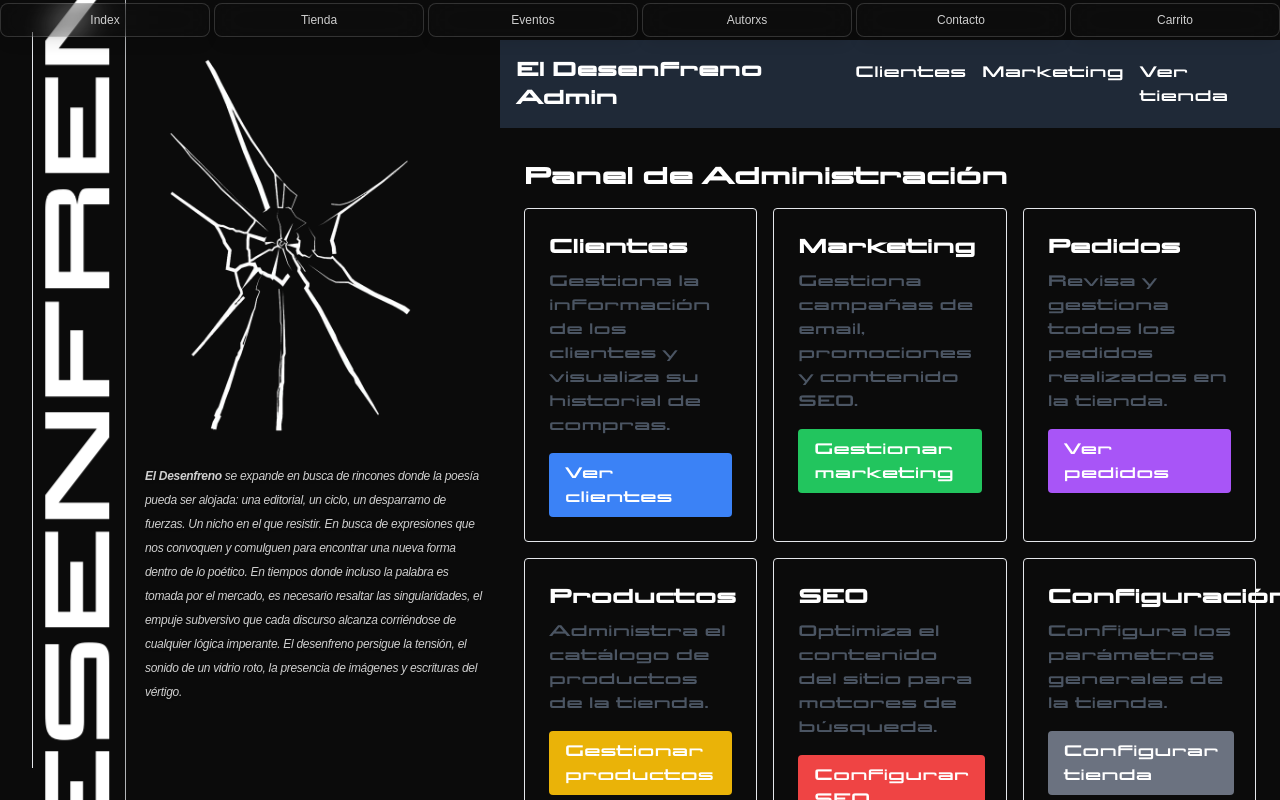
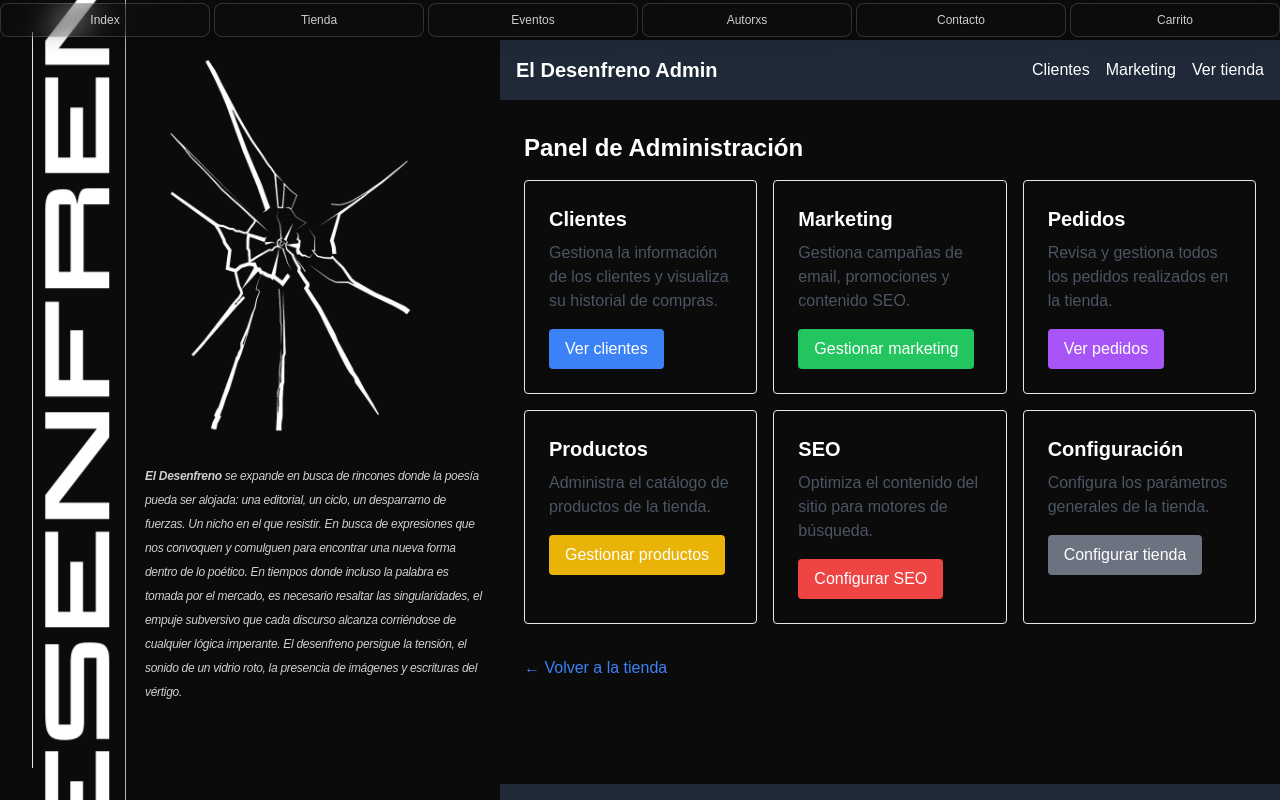
Before and after one commit to i9-9/eldesenfreno, a Next.js app: page /admin in a window 1280 px wide. Shown: the top 800 px of the page. Built offline with nearby package versions, Linux system fonts and the light colour scheme.

Commit message:
correct prices

```diff
--- a/app/admin/customers/page.tsx
+++ b/app/admin/customers/page.tsx
@@ -91,14 +91,14 @@ export default function CustomersPage() {
 
   return (
     <div className="p-4">
-      <h1 className="text-2xl font-bold mb-4">Clientes</h1>
+      <h1 className="text-2xl font-neue-display font-bold mb-4">Clientes</h1>
       <Link href="/admin" className="text-blue-500 hover:underline mb-4 inline-block">
         ← Volver al panel de administración
       </Link>
 
       <div className="mt-4 flex flex-col md:flex-row gap-4">
         <div className="md:w-1/3">
-          <h2 className="text-xl font-semibold mb-2">Lista de clientes ({customers.length})</h2>
+          <h2 className="text-xl font-neue-display font-semibold mb-2">Lista de clientes ({customers.length})</h2>
           {customers.length === 0 ? (
             <p>No hay clientes registrados.</p>
           ) : (
@@ -123,9 +123,9 @@ export default function CustomersPage() {
         <div className="md:w-2/3">
           {selectedCustomer ? (
             <div>
-              <h2 className="text-xl font-semibold mb-2">Detalles del cliente</h2>
+              <h2 className="text-xl font-neue-display font-semibold mb-2">Detalles del cliente</h2>
               <div className="border rounded p-4 mb-4">
-                <h3 className="text-lg font-medium">{selectedCustomer.name}</h3>
+                <h3 className="text-lg font-neue-display font-medium">{selectedCustomer.name}</h3>
                 <div className="grid grid-cols-1 md:grid-cols-2 gap-4 mt-2">
                   <div>
                     <p><strong>Email:</strong> {selectedCustomer.email}</p>
@@ -144,7 +144,7 @@ export default function CustomersPage() {
                 </div>
               </div>
 
-              <h3 className="text-lg font-semibold mb-2">Historial de compras ({selectedCustomer.purchases.length})</h3>
+              <h3 className="text-lg font-neue-display font-semibold mb-2">Historial de compras ({selectedCustomer.purchases.length})</h3>
               {selectedCustomer.purchases.map((purchase) => (
                 <div key={purchase.id} className="border rounded mb-2 overflow-hidden">
                   <div className="bg-gray-100 p-3 border-b">
--- a/app/admin/layout.tsx
+++ b/app/admin/layout.tsx
@@ -3,11 +3,11 @@ import Link from 'next/link';
 
 export default function AdminLayout({ children }: { children: ReactNode }) {
   return (
-    <div className="flex flex-col min-h-screen">
+    <div className="flex flex-col min-h-screen font-neue-haas-grotesk">
       <header className="bg-gray-800 text-white p-4">
         <div className="container mx-auto flex justify-between items-center">
           <div className="flex items-center space-x-4">
-            <Link href="/admin" className="text-xl font-bold">
+            <Link href="/admin" className="text-xl font-neue-display font-bold">
               El Desenfreno Admin
             </Link>
           </div>
--- a/app/admin/marketing/page.tsx
+++ b/app/admin/marketing/page.tsx
@@ -74,7 +74,7 @@ export default function MarketingPage() {
 
   return (
     <div className="p-4">
-      <h1 className="text-2xl font-bold mb-4">Marketing</h1>
+      <h1 className="text-2xl font-neue-display font-bold mb-4">Marketing</h1>
       <Link href="/admin" className="text-blue-500 hover:underline mb-4 inline-block">
         ← Volver al panel de administración
       </Link>
@@ -118,7 +118,7 @@ export default function MarketingPage() {
         <div className="mt-4">
           {activeTab === 'email' && (
             <div>
-              <h2 className="text-xl font-semibold mb-4">Campañas de Email</h2>
+              <h2 className="text-xl font-neue-display font-semibold mb-4">Campañas de Email</h2>
               <p className="mb-4 text-gray-600">
                 Configura y envía campañas de email a tus clientes. Puedes segmentar por tipo de cliente o enviar a todos.
               </p>
@@ -185,7 +185,7 @@ export default function MarketingPage() {
 
           {activeTab === 'social' && (
             <div>
-              <h2 className="text-xl font-semibold mb-4">Redes Sociales</h2>
+              <h2 className="text-xl font-neue-display font-semibold mb-4">Redes Sociales</h2>
               <p className="mb-4 text-gray-600">
                 Programa publicaciones para tus redes sociales. Puedes elegir en qué plataformas publicar.
               </p>
@@ -255,7 +255,7 @@ export default function MarketingPage() {
 
           {activeTab === 'seo' && (
             <div>
-              <h2 className="text-xl font-semibold mb-4">SEO</h2>
+              <h2 className="text-xl font-neue-display font-semibold mb-4">SEO</h2>
               <p className="mb-4 text-gray-600">
                 Configura los metadatos SEO de tu tienda para mejorar tu visibilidad en los motores de búsqueda.
               </p>
--- a/app/admin/page.tsx
+++ b/app/admin/page.tsx
@@ -3,11 +3,11 @@ import Link from 'next/link';
 export default function AdminPage() {
   return (
     <div className="p-4">
-      <h1 className="text-2xl font-bold mb-4">Panel de Administración</h1>
+      <h1 className="text-2xl font-neue-display font-bold mb-4">Panel de Administración</h1>
 
       <div className="grid grid-cols-1 md:grid-cols-2 lg:grid-cols-3 gap-4">
         <div className="border rounded p-6 hover:shadow-md transition-shadow">
-          <h2 className="text-xl font-semibold mb-2">Clientes</h2>
+          <h2 className="text-xl font-neue-display font-semibold mb-2">Clientes</h2>
           <p className="text-gray-600 mb-4">Gestiona la información de los clientes y visualiza su historial de compras.</p>
           <Link
             href="/admin/customers"
@@ -18,7 +18,7 @@ export default function AdminPage() {
         </div>
 
         <div className="border rounded p-6 hover:shadow-md transition-shadow">
-          <h2 className="text-xl font-semibold mb-2">Marketing</h2>
+          <h2 className="text-xl font-neue-display font-semibold mb-2">Marketing</h2>
           <p className="text-gray-600 mb-4">Gestiona campañas de email, promociones y contenido SEO.</p>
           <Link
             href="/admin/marketing"
@@ -29,7 +29,7 @@ export default function AdminPage() {
         </div>
 
         <div className="border rounded p-6 hover:shadow-md transition-shadow">
-          <h2 className="text-xl font-semibold mb-2">Pedidos</h2>
+          <h2 className="text-xl font-neue-display font-semibold mb-2">Pedidos</h2>
           <p className="text-gray-600 mb-4">Revisa y gestiona todos los pedidos realizados en la tienda.</p>
           <Link
             href="/admin/orders"
@@ -40,7 +40,7 @@ export default function AdminPage() {
         </div>
 
         <div className="border rounded p-6 hover:shadow-md transition-shadow">
-          <h2 className="text-xl font-semibold mb-2">Productos</h2>
+          <h2 className="text-xl font-neue-display font-semibold mb-2">Productos</h2>
           <p className="text-gray-600 mb-4">Administra el catálogo de productos de la tienda.</p>
           <Link
             href="/admin/products"
@@ -51,7 +51,7 @@ export default function AdminPage() {
         </div>
 
         <div className="border rounded p-6 hover:shadow-md transition-shadow">
-          <h2 className="text-xl font-semibold mb-2">SEO</h2>
+          <h2 className="text-xl font-neue-display font-semibold mb-2">SEO</h2>
           <p className="text-gray-600 mb-4">Optimiza el contenido del sitio para motores de búsqueda.</p>
           <Link
             href="/admin/seo"
@@ -62,7 +62,7 @@ export default function AdminPage() {
         </div>
 
         <div className="border rounded p-6 hover:shadow-md transition-shadow">
-          <h2 className="text-xl font-semibold mb-2">Configuración</h2>
+          <h2 className="text-xl font-neue-display font-semibold mb-2">Configuración</h2>
           <p className="text-gray-600 mb-4">Configura los parámetros generales de la tienda.</p>
           <Link
             href="/admin/settings"
--- a/app/layout.tsx
+++ b/app/layout.tsx
@@ -35,9 +35,9 @@ export const metadata: Metadata = {
 
 export default function RootLayout({ children }) {
   return (
-    <html lang="en" className="overflow-x-hidden">
+    <html lang="en" className="overflow-x-hidden hide-scrollbar">
       <body
-        className={aggie.className}
+        className={`${aggie.className} hide-scrollbar`}
         style={{ display: "flex", flexDirection: "column", minHeight: "100vh" }}
       >
         <CartProvider>
--- a/package.json
+++ b/package.json
@@ -12,6 +12,7 @@
     "@emailjs/browser": "^4.4.1",
     "@next/font": "^14.1.0",
     "@types/mercadopago": "^1.5.11",
+    "@types/uuid": "^10.0.0",
     "emailjs-com": "^3.2.0",
     "gray-matter": "^4.0.3",
     "gsap": "^3.12.5",
@@ -23,7 +24,8 @@
     "react-dom": "^18",
     "react-fast-marquee": "^1.6.4",
     "react-icons": "^5.3.0",
-    "sass": "^1.70.0"
+    "sass": "^1.70.0",
+    "uuid": "^11.1.0"
   },
   "devDependencies": {
     "@types/node": "20.11.5",
```
Also changed, not shown: app/editions.tsx (+5 -5 lines), 2 other files (tests, documents, lock files or other folders).
